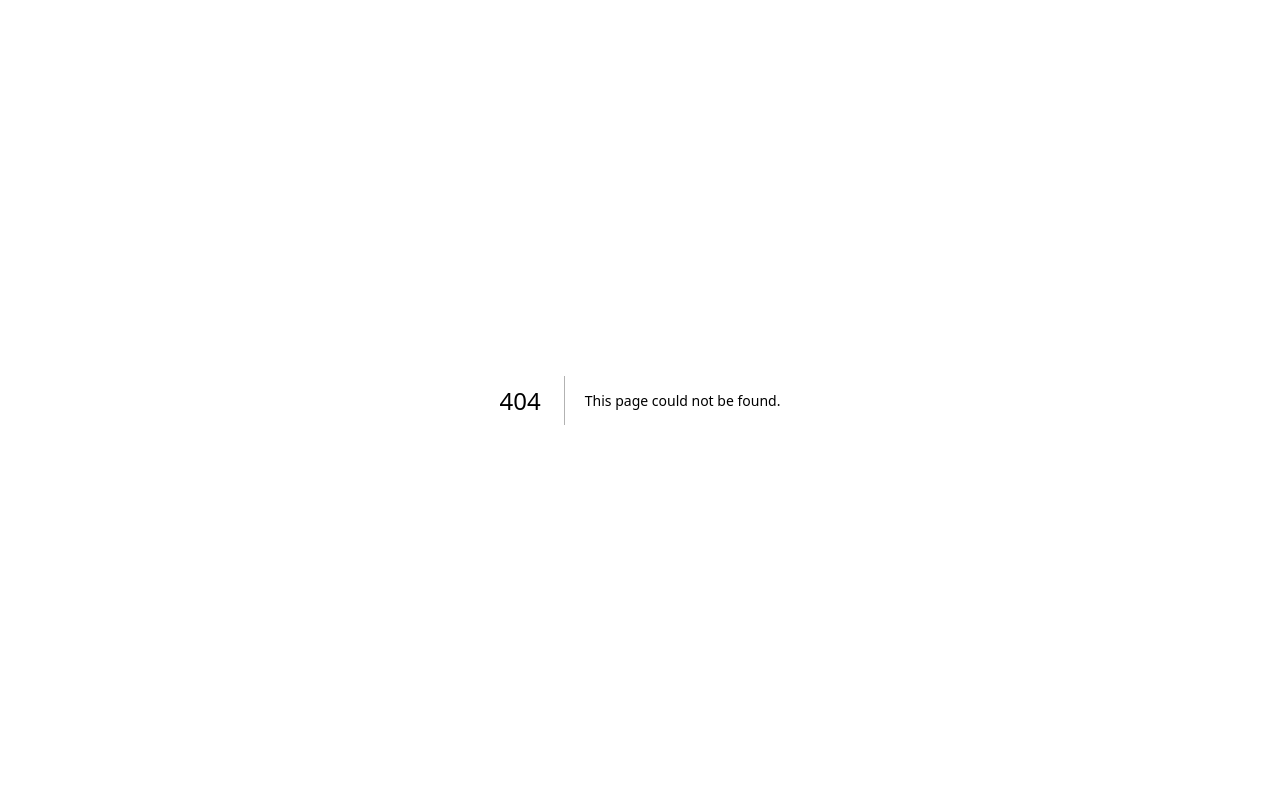
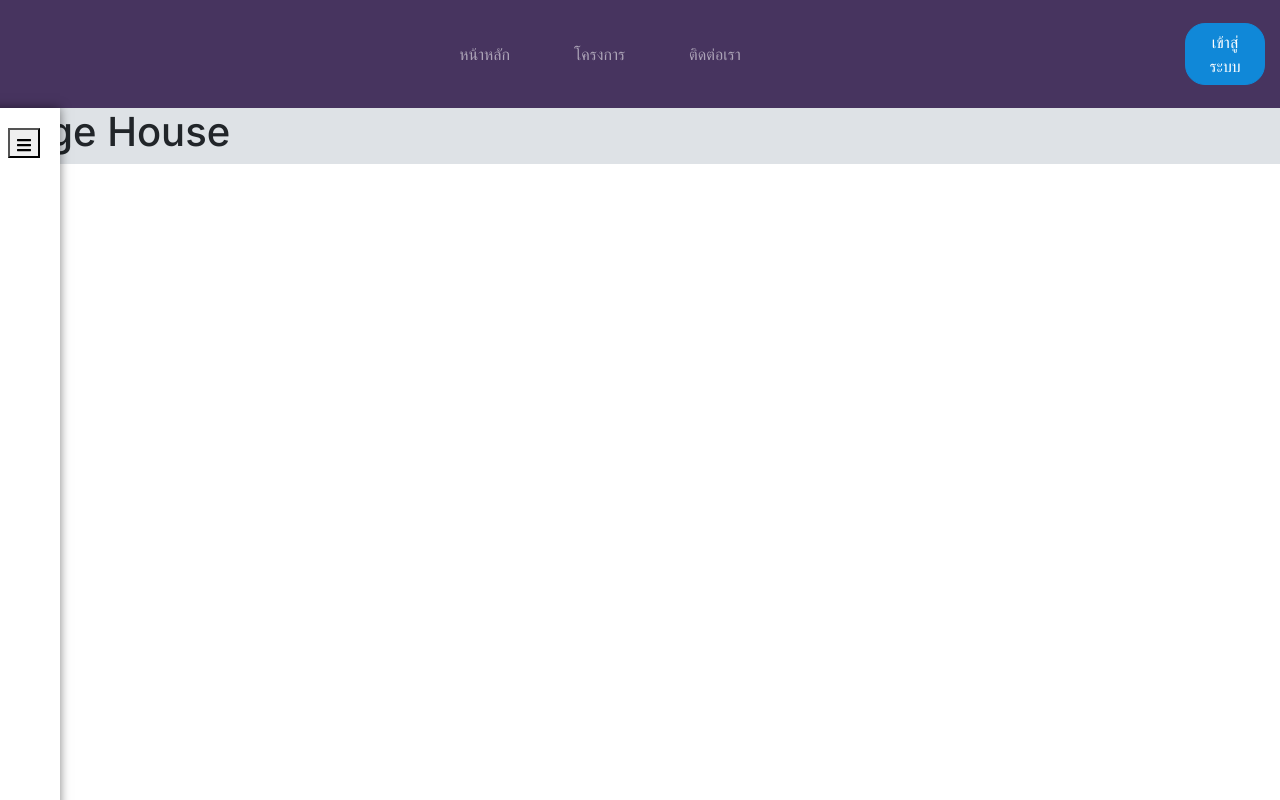
Before and after one commit to TongNPZ/Project_Next, a Next.js app: page /house/zone in a window 1280 px wide. Before the commit this address had no page. Built offline with nearby package versions, Linux system fonts and the light colour scheme.

Commit message:
modified navbar

```diff
--- a/package.json
+++ b/package.json
@@ -12,10 +12,10 @@
     "bootstrap": "^5.3.3",
     "bootstrap-icons": "^1.11.3",
     "dotenv": "^16.4.5",
-    "next": "14.1.4",
-    "react": "^18",
+    "next": "^14.2.2",
+    "react": "^18.2.0",
     "react-bootstrap": "^2.10.2",
-    "react-dom": "^18",
+    "react-dom": "^18.2.0",
     "react-icons": "^5.0.1"
   },
   "devDependencies": {
--- /dev/null
+++ b/src/app/(with-navbar)/house/zone/page.js
@@ -0,0 +1,12 @@
+'use client'
+import React from 'react';
+import 'bootstrap/dist/css/bootstrap.min.css';
+
+export default function House() {
+
+    return (
+        <div>
+            <h1>Page House</h1>
+        </div>
+    );
+}
--- /dev/null
+++ b/src/app/(with-navbar)/layout.js
@@ -0,0 +1,18 @@
+import Sidebar from '../componnent/SidebarComponent/sideBar';
+import Navbar from '../componnent/NavbarComponent/navBar';
+
+export default function NavbarLayout({ children }) {
+
+    return (
+        <div className="container-color">
+            <Navbar />
+            <div className="row">
+                <div className='col-md-2'>
+                    <Sidebar />
+                </div>
+
+                {children}
+            </div>
+        </div>
+    );
+}
--- /dev/null
+++ b/src/app/(without-navbar)/layout.js
@@ -0,0 +1,6 @@
+export default function LoginLayout({ children }) {
+
+  return (
+    <div>{children}</div>
+  );
+}
--- a/src/app/Login/page.js
+++ b/src/app/(without-navbar)/login/page.js
@@ -1,6 +1,5 @@
 "use client"
 import React, { useState } from 'react';
-import 'bootstrap/dist/css/bootstrap.min.css';
 import { Form } from 'react-bootstrap';
 
 export default function Login() {
--- a/src/app/componnent/NavbarComponent/navBar.js
+++ b/src/app/componnent/NavbarComponent/navBar.js
@@ -1,7 +1,7 @@
 // components/Navbar.js
 "use client"
 import Link from 'next/link';
-import Image from 'next/image'; // เพิ่มการ import NextImage
+// import Image from 'next/image'; // เพิ่มการ import NextImage
 import { useRouter } from 'next/navigation'
 
 const Navbar = () => {
@@ -10,13 +10,13 @@ const Navbar = () => {
     <nav className="navbar navbar-expand-lg navbar-dark navbar-color">
       <div className="Nav-container">
         <Link href="/">
-          <Image
-            src="/images/logo.png"
+          {/* <Image
+            src="\images\Logo.png"
             alt="Logo"
             width={130}
             height={60}
             priority={true} // เพิ่ม property นี้เพื่อระบุว่ารูปภาพเป็นส่วนสำคัญของเนื้อหาหลัก
-          />
+          /> */}
         </Link>
       </div>
       <div className="container">
@@ -35,7 +35,7 @@ const Navbar = () => {
         </div>
       </div>
       <div className="Nav-container">
-        <button className='button' onClick={() => router.push('/Login')}> เข้าสู่ระบบ </button>
+        <button className='button' onClick={() => router.push('/login')}> เข้าสู่ระบบ </button>
       </div>
     </nav>
   );
--- a/src/app/layout.js
+++ b/src/app/layout.js
@@ -1,9 +1,13 @@
 import { Inter } from "next/font/google";
 import "./globals.css";
+import Sidebar from './componnent/SidebarComponent/sideBar';
+import Navbar from './componnent/NavbarComponent/navBar';
+import 'bootstrap/dist/css/bootstrap.min.css';
 
 const inter = Inter({ subsets: ["latin"] });
 
 export default function RootLayout({ children }) {
+
   return (
     <html lang="en">
       <body className={inter.className}>{children}</body>
```
Also changed, not shown: src/app/(with-navbar)/house/house-style/page.js (added, +12 -0 lines), 1 other file (tests, documents, lock files or other folders).
